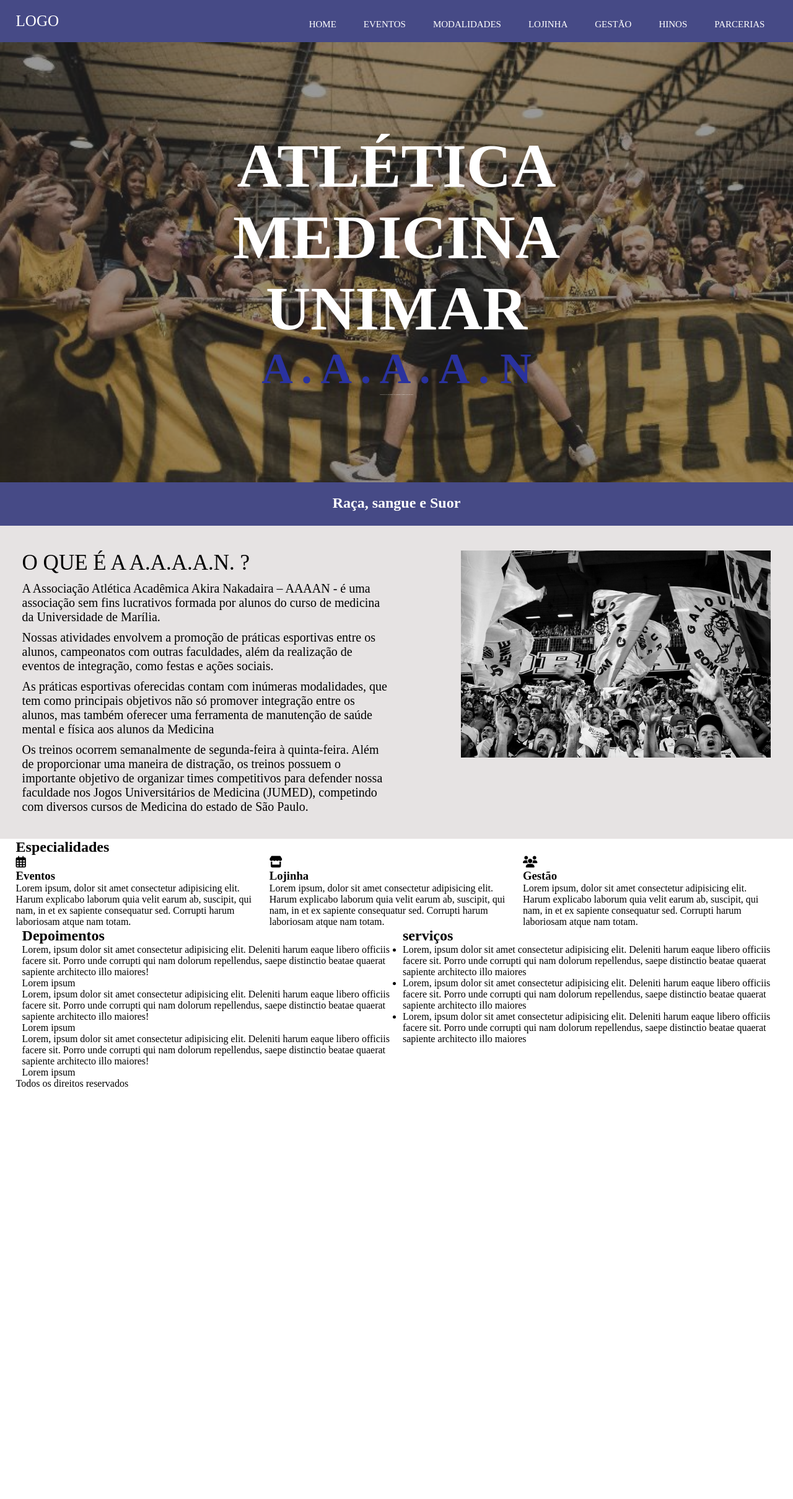
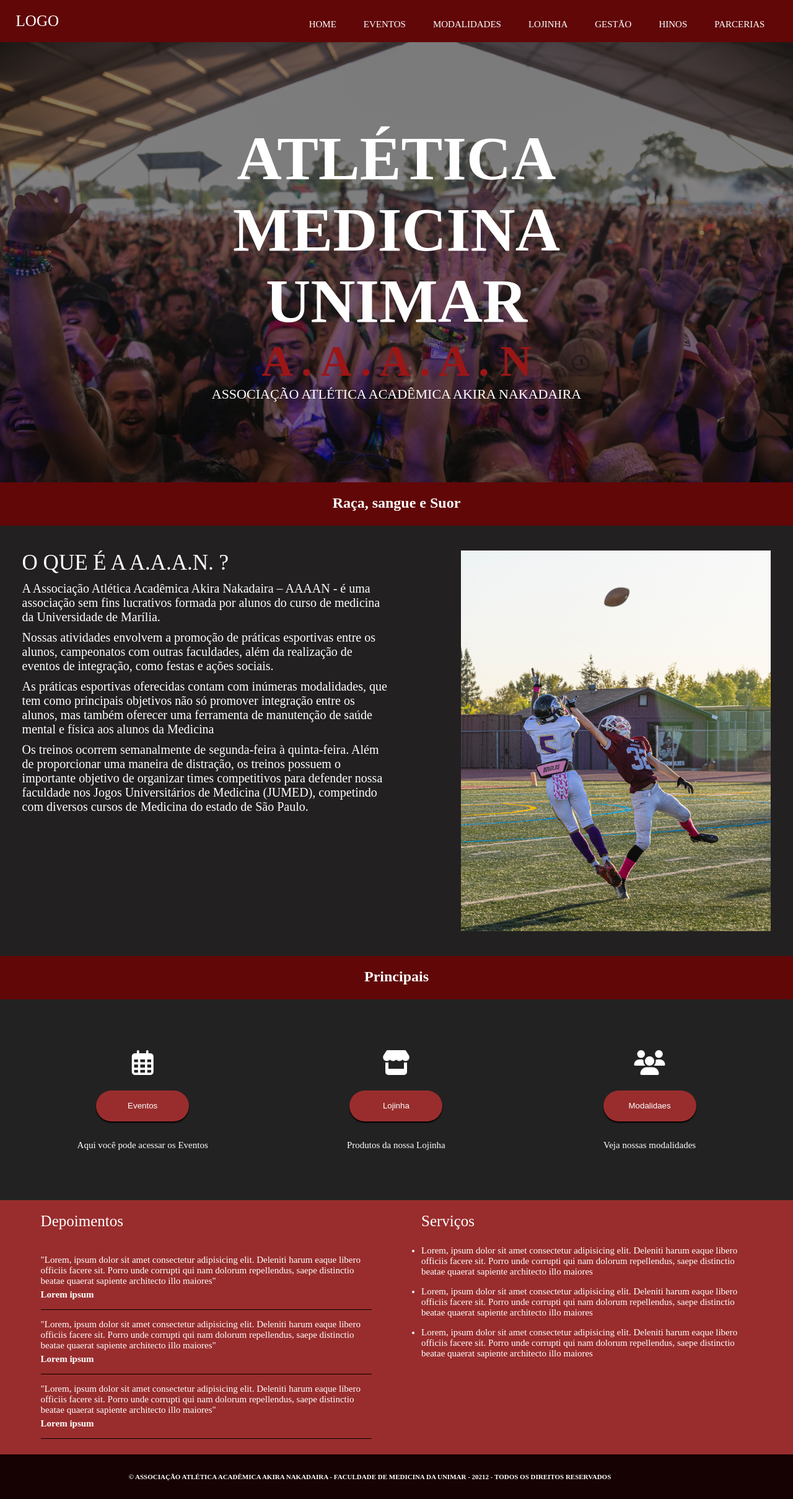
Before and after one commit to EduardoLazaroo/AtleticaMed, a PHP site: page / in a window 1280 px wide. Shown: the whole page at 62% size. Before the commit the page ends 1753 px from the top, so only its background shows below. Run offline with PHP 8.4, Linux system fonts and the light colour scheme; some libraries are stand-ins or nearby versions.

Commit message:
home fluindo

```diff
--- a/estilo/style.css
+++ b/estilo/style.css
@@ -18,12 +18,14 @@ img{
 
 .w33{
     width: 33.3%;
+    padding: 0 10px;
 }
 
 .w50{
     padding: 0 10px;
     width: 50%;
 }
+
 .left{
     float: left;
 }
@@ -40,7 +42,7 @@ img{
 
 header{
     padding: 20px 0;
-    background: #464a86;
+    background: #610707;
 }
 
 header .logo{
@@ -73,6 +75,7 @@ nav.desktop a{
     color: white;
     text-decoration: none;
 }
+    /** FINAL NAV  **/
 
 section.banner-principal{
     width: 100%;
@@ -89,7 +92,7 @@ section.banner-principal{
     width: 100%;
     height: 100%;
     z-index: 1;
-    background-color: rgba(51, 51, 51, 0.5);
+    background-color: rgba(15, 15, 15, 0.5);
 }
 
 section.banner-principal .unimar{
@@ -110,18 +113,20 @@ section.banner-principal .unimar h2{
 }
 
 section.banner-principal .unimar h3{
-    color: #2a329e;
+    color: #9b1616;
     font-size: 70px;
 }
 
 section.banner-principal .unimar p{
-    font-size: 2px;
+    font-size: 22px;
 }
+
+    /**  Risco  **/
 
 section.risco{
     height: 70px;
     width: 100%;
-    background: #464a86;
+    background: #610707;
 }
 
 section.risco h1{
@@ -130,28 +135,135 @@ section.risco h1{
     padding-top: 20px;
 }
 
-/* page 2*/
+    /**  Page 2  **/
 
 section.descricao-autor{
     padding: 40px 0;
-    background: rgb(230, 227, 227);
+    background: rgb(34, 32, 33);
 }
 
 section.descricao-autor h2{
     font-size: 35px;
     font-weight: 400;
-    color: rgb(0, 0, 0);
+    color: rgb(255, 255, 255);
 }
 
 section.descricao-autor p{
     font-size: 20px;
-    color: rgb(0, 0, 0);
+    color: rgb(255, 255, 255);
     margin-top: 10px;
 }
 
+    /**  page 3  **/
 
+section.principais{
+    padding: 40px 0;
+    background: #222222;
+}
 
-@media screen and (max-width: 950px){
+section.principais .title{
+    font-size: 30px;
+    text-align: center;
+    font-weight: 400;
+    color: rgb(255, 255, 255);
+}
+
+.box-principais{
+    margin: 20px 0;
+    padding: 20px 0;
+    text-align: center;
+}
+
+.box-principais h3{
+    color: rgb(255, 255, 255);
+    font-size: 40px;
+}
+
+.box-principais button{
+    width: 150px;
+    height: 50px;
+    margin: 20px;
+    background: #992d2d;
+    cursor: pointer;
+    font-weight: 300;
+    color: rgb(255, 255, 255);
+    border-radius: 35px;
+    border: 3px;
+    box-shadow: 0px 2px 2px rgb(0, 0, 0);
+}
+
+.box-principais p{
+    color: rgb(255, 255, 255);
+    font-size: 15px;
+    margin-top: 10px;
+}
+
+    /**  Page 3  **/
+
+section.extras{
+    background: #992d2d;
+    padding-bottom: 25px;
+}
+
+.servicos-container,.depoimentos-container{
+    padding: 0 40px;
+    margin-top: 20px;
+}
+
+section.extras .title{
+    color: white;
+    font-weight: 300;
+    font-size: 25px;
+    margin-bottom: 25px;
+}
+
+.depoimento-single{
+    padding: 15px 0;
+    border-bottom: 1px solid #000000;
+}
+
+p.depoimento-descricao{
+    font-size: 15px;
+    color: white;
+    font-weight: 300;
+}
+
+p.nome-autor{
+    font-size: 15px;
+    color: white;
+    margin-top: 5px;
+    font-weight: bold;
+}
+
+.servicos ul{
+    margin: 20px 0;
+}
+
+.servicos li{
+    margin-bottom: 15px;
+    font-size: 15px;
+    color: white;
+    font-weight: 300;
+}
+
+footer{
+    background: #160202;
+    padding: 30px 0;
+    font-weight: bold;
+    font-size: 11px;
+}
+
+footer p{
+    color: white;
+    text-transform: uppercase;
+    width: 93%;
+    color: white;
+    left: 50%;
+    top: 50%;
+    text-align: center;
+}
+
+@media screen and (max-width: 920px){
     nav.desktop{
         display: none;
     }
@@ -161,6 +273,7 @@ section.descricao-autor p{
     }
 
     .botao-menu-mobile{
+        margin-right: 15px;
         font-size: 24px;
         cursor: pointer;
         color: white;
@@ -188,19 +301,30 @@ section.descricao-autor p{
 
     nav.mobile li a{
         display: block;
-        color: #444;
+        color: rgb(29, 27, 27);
         text-decoration: none;
     }
 }
 
-@media screen and (max-width: 768px){
+@media screen and (max-width: 920px){
     img{
         float: none !important;
         display: block;
         margin: 0 auto;
     }
+
     .w50{
         padding: 20px;
         width: 100%;
     }
+
+    .w33{
+        width: 100%;
+        padding: 20px;
+    }
+
+    .box-principais{
+        padding: 40px 20px;
+        margin: 0;
+    }
 }
--- a/index.php
+++ b/index.php
@@ -66,7 +66,7 @@
     <section class="descricao-autor">
     <div class="center">
         <div class="w50 left">
-            <h2>O QUE É A A.A.A.A.N. ?</h2>
+            <h2>O QUE É A A.A.A.N. ?</h2>
             <p>A Associação Atlética Acadêmica Akira Nakadaira – AAAAN - é uma associação sem
                 fins lucrativos formada por alunos do curso de medicina da Universidade de Marília.</p>
             <p>Nossas atividades envolvem a promoção de práticas esportivas entre os alunos,
@@ -87,60 +87,59 @@
         <div class="clear"></div>
         </div><!--center-->
     </section><!--descrição autor-->
-    <section class="especialidades">
+    <section class="risco">
         <div class="center">
-        <h2 class="title">Especialidades</h2>
-            <div class="w33 left box-especialidades">
+            <h1>Principais</h1>
+        </div>
+    </section>
+    <section class="principais">
+        <div class="center">
+            <div class="w33 left box-principais">
                 <h3><i class="far fa-calendar-alt"></i></h3>
-                <h3>Eventos</h3>
-                <p>Lorem ipsum, dolor sit amet consectetur adipisicing elit. Harum explicabo laborum
-                quia velit earum ab, suscipit, qui nam, in et ex sapiente consequatur sed. Corrupti
-                harum laboriosam atque nam totam.</p>
-            </div><!--box-especialidades-->
-            <div class="w33 left box-especialidades">
+                <button type="button">Eventos</button>
+                <p>Aqui você pode acessar os Eventos</p>
+            </div><!--box-principais-->
+            <div class="w33 left box-principais">
                 <h3><i class="fas fa-store"></i></h3>
-                <h3>Lojinha</h3>
-                <p>Lorem ipsum, dolor sit amet consectetur adipisicing elit. Harum explicabo laborum
-                quia velit earum ab, suscipit, qui nam, in et ex sapiente consequatur sed. Corrupti
-                harum laboriosam atque nam totam.</p>
-            </div><!--box-especialidades-->
-            <div class="w33 left box-especialidades">
+                <button type="button">Lojinha</button>
+                <p>Produtos da nossa Lojinha</p>
+            </div><!--box-principais-->
+            <div class="w33 left box-principais">
                 <h3><i class="fas fa-users"></i></h3>
-                <h3>Gestão</h3>
-                <p>Lorem ipsum, dolor sit amet consectetur adipisicing elit. Harum explicabo laborum
-                quia velit earum ab, suscipit, qui nam, in et ex sapiente consequatur sed. Corrupti
-                harum laboriosam atque nam totam.</p>
-            </div><!--box-especialidades-->
+                <button type="button">Modalidaes</button>
+                <p>Veja nossas modalidades</p>
+            </div><!--box-principais-->
+            <div class="clear"></div>
         </div><!--center-->
-    </section><!--especialidades-->
+    </section><!--principais-->
 
     <section class="extras">
 
         <div class="center">
-            <div class="w50 left">
+            <div class="w50 left depoimentos-container">
                 <h2 class="title">Depoimentos</h2>
                 <div class="depoimento-single">
-                <p class="depoimento-descricao">Lorem, ipsum dolor sit amet consectetur adipisicing elit. Deleniti harum eaque
+                <p class="depoimento-descricao">"Lorem, ipsum dolor sit amet consectetur adipisicing elit. Deleniti harum eaque
                 libero officiis facere sit. Porro unde corrupti qui nam dolorum repellendus, saepe
-                distinctio beatae quaerat sapiente architecto illo maiores!</p>
-                <p class="class-autor">Lorem ipsum</p>
+                distinctio beatae quaerat sapiente architecto illo maiores"</p>
+                <p class="nome-autor">Lorem ipsum</p>
             </div><!--depoimento-singele-->
                 <div class="depoimento-single">
-                <p class="depoimento-descricao">Lorem, ipsum dolor sit amet consectetur adipisicing elit. Deleniti harum eaque
+                <p class="depoimento-descricao">"Lorem, ipsum dolor sit amet consectetur adipisicing elit. Deleniti harum eaque
                 libero officiis facere sit. Porro unde corrupti qui nam dolorum repellendus, saepe
-                distinctio beatae quaerat sapiente architecto illo maiores!</p>
-                <p class="class-autor">Lorem ipsum</p>
+                distinctio beatae quaerat sapiente architecto illo maiores"</p>
+                <p class="nome-autor">Lorem ipsum</p>
             </div><!--depoimento-singele-->
                 <div class="depoimento-single">
-                <p class="depoimento-descricao">Lorem, ipsum dolor sit amet consectetur adipisicing elit. Deleniti harum eaque
+                <p class="depoimento-descricao">"Lorem, ipsum dolor sit amet consectetur adipisicing elit. Deleniti harum eaque
                 libero officiis facere sit. Porro unde corrupti qui nam dolorum repellendus, saepe
-                distinctio beatae quaerat sapiente architecto illo maiores!</p>
-                <p class="class-autor">Lorem ipsum</p>
+                distinctio beatae quaerat sapiente architecto illo maiores"</p>
+                <p class="nome-autor">Lorem ipsum</p>
             </div><!--depoimento-singele-->
             </div><!--w50-->
 
-            <div class="w50 left">
-                <h2 class="title">serviços</h2>
+            <div class="w50 left servicos-container">
+                <h2 class="title">Serviços</h2>
                 <div class="servicos">
                 <ul>
                     <li>Lorem, ipsum dolor sit amet consectetur adipisicing elit. Deleniti harum eaque
@@ -160,7 +159,7 @@
     </section><!--extras-->
     <footer>
         <div class="center">
-            <p>Todos os direitos reservados</p>
+            <p>© Associação Atlética Acadêmica Akira Nakadaira - Faculdade de Medicina da UNIMAR - 20212 - Todos os Direitos Reservados</p>
         </div><!--center-->
     </footer>
 
```
Also changed, not shown: images/a.jpg (added), images/fotoback.jpg, images/na.jpg.
